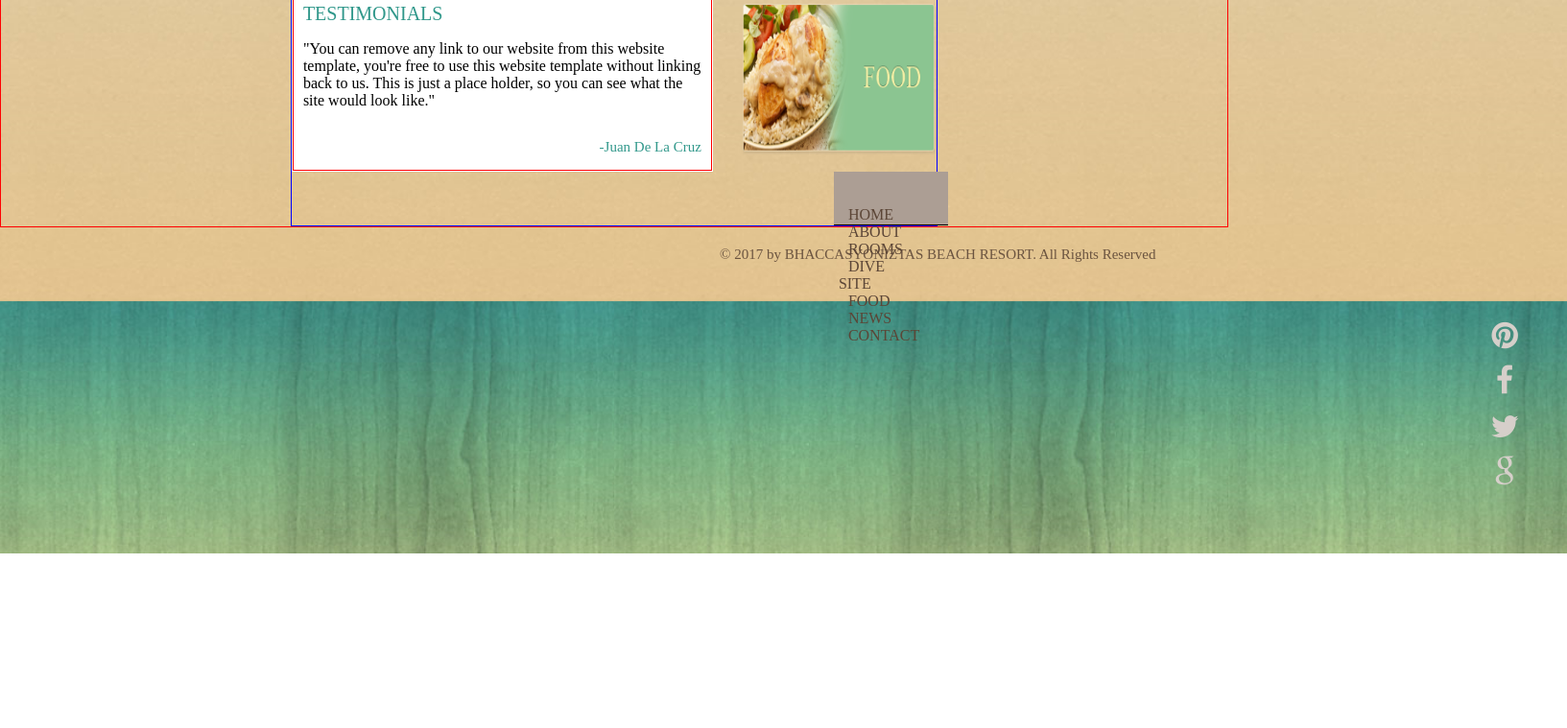
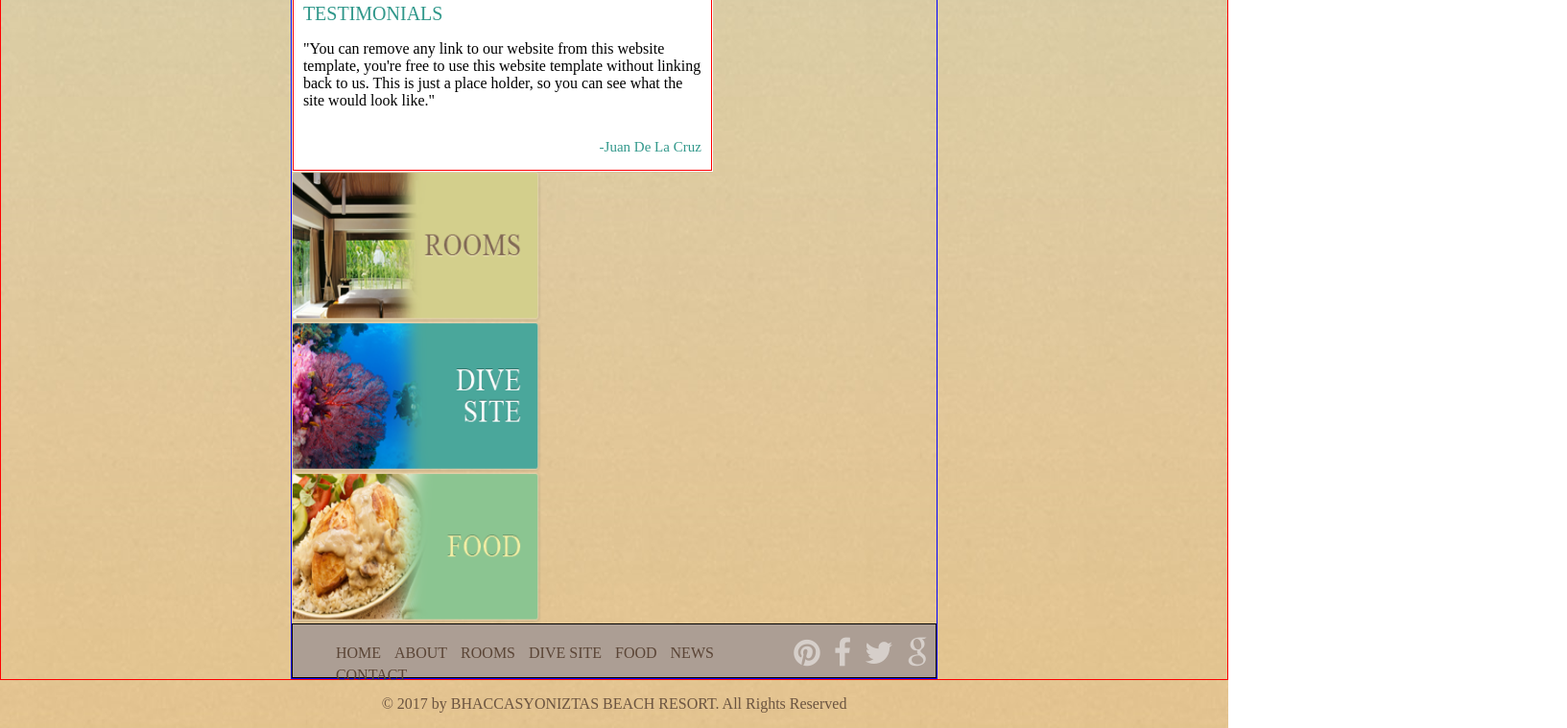
Before and after one commit to ChrisJonathan22/BeachResort, a plain HTML site: page index.html in a window 1280 px wide. Shown: the part 1186-1945 px from the top of the page at 96% size, 1633 px wide, since content can reach past the window. Before the commit the page ends 1763 px from the top, so only its background shows below. Drawn offline with Linux system fonts and the light colour scheme.

Commit message:
I've styled the bottom menu as well as the social media icons and the footer text.

```diff
--- a/css/style.css
+++ b/css/style.css
@@ -83,7 +83,6 @@ header {
     font-family: sans-serif;
     font-weight: 200;
     margin-top: 40px;
-    /* padding-left: 5px; */
 }
 
 .content-text {
@@ -104,12 +103,10 @@ header {
 
 #blog-inner-wrapper {
     height: auto;
-    /* padding: 10px 10px; */
     border: 1px white solid;
     width: 65%;
     display: flex;
     flex-wrap: wrap;
-    /* justify-content: space-between; */
 }
 
 #blog-container, #testimonial-container {
@@ -144,7 +141,6 @@ header {
     background-color: white;
     width: 30%;
     height: 150px;
-    /* margin-left: 565px; */
     margin-top: 20px;
     padding: 10px;
 }
@@ -163,8 +159,10 @@ header {
 }
 
 #option-images {
+    height: auto;
     width: 30%;
     max-width: 260px;
+    min-width: 260px;
     display: flex;
     flex-wrap: wrap;
     justify-content: space-between;
@@ -183,67 +181,58 @@ header {
     opacity: 0.7;
 }
 
-#grey-box {
+#bottom-menu-container {
     background-color: #AC9E94;
-    width: 45%;
+    width: 100%;
     height: 55px;
-    margin-left: 565px;
-    border-bottom-color: black;
-    border-bottom-style: solid;
-    border-bottom-width: 1px;
+    border: 1px black solid;
+    display: flex;
 }
 
-#grey-box ul li {
-   margin-left: -15px;
+#bottom-menu {
+    width: 70%;
+}
+
+#bottom-menu li {
     list-style: none;
     display: inline-block;
+    padding: 5px 5px 0 5px;
 }
 
-#grey-box ul li a {
+#bottom-menu li a {
    text-decoration: none;
-    color: #5B4536;
-    padding-top: 10px;
-    padding-bottom: 10px;
-    padding-left: 10px;
-    padding-right: 10px;
-    position: relative;
-    top: 20px;
-    left: -20px;
+   color: #5B4536;
 }
 
-#grey-box ul li a:hover {
+#bottom-menu li a:hover {
     color: #E5E0DD;
 }
 
-.social {
+#social {
     list-style-type: none;
     text-align: center;
+    width: 25%;
     position: relative;
-    left: 645px;
-    top: -65px;
-    display: inline-block;
+    bottom: 7px;
 }
 
-.social li {
+#social li {
     display: inline;
 }
 
-.social i {
-    font-size: 200%;
-    margin: 5px;
-    padding: 5% 5% 5% 4%;
+#social i {
+    font-size: 2em;
+    padding: 5px;
     color: #D6CFCA;
 }
 
-.social i:hover {
+#social i:hover {
     color: #EEECEA;
 }
 
 #footer p {
-    margin-left: 750px;
-    margin-top: 20px;
-    padding-bottom: 25px;
-    font-size: 15px;
+    text-align: center;
+    font-size: 1em;
     color: #6B5440;
 }
 
@@ -313,7 +302,6 @@ body {
 
 #banner-text {
     margin-left: 10px;
-    /*width: 870px;*/
     font-size: 12px;
     color: #948269;
 }
--- a/index.html
+++ b/index.html
@@ -60,8 +60,8 @@
                 <a href="index.html"><img class="images" src="img/food.png"></a>
             </div>
 
-            <div id="grey-box">
-               <ul>
+            <div id="bottom-menu-container">
+               <ul id="bottom-menu">
                 <li><a href="index.html">HOME</a></li>
                 <li><a href="#about.html">ABOUT</a></li>
                 <li><a href="#rooms.html">ROOMS</a></li>
@@ -71,7 +71,7 @@
                 <li><a href="#contact.html">CONTACT</a></li>
                 </ul>
 
-                <ul class="social">
+                <ul id="social">
                     <li><a href="https://uk.pinterest.com/" target="_blank"><i class="fa fa-pinterest"></i></a></li>
 
                      <li><a href="https://www.facebook.com/" target="_blank"><i class="fa fa-facebook"></i></a></li>
```
